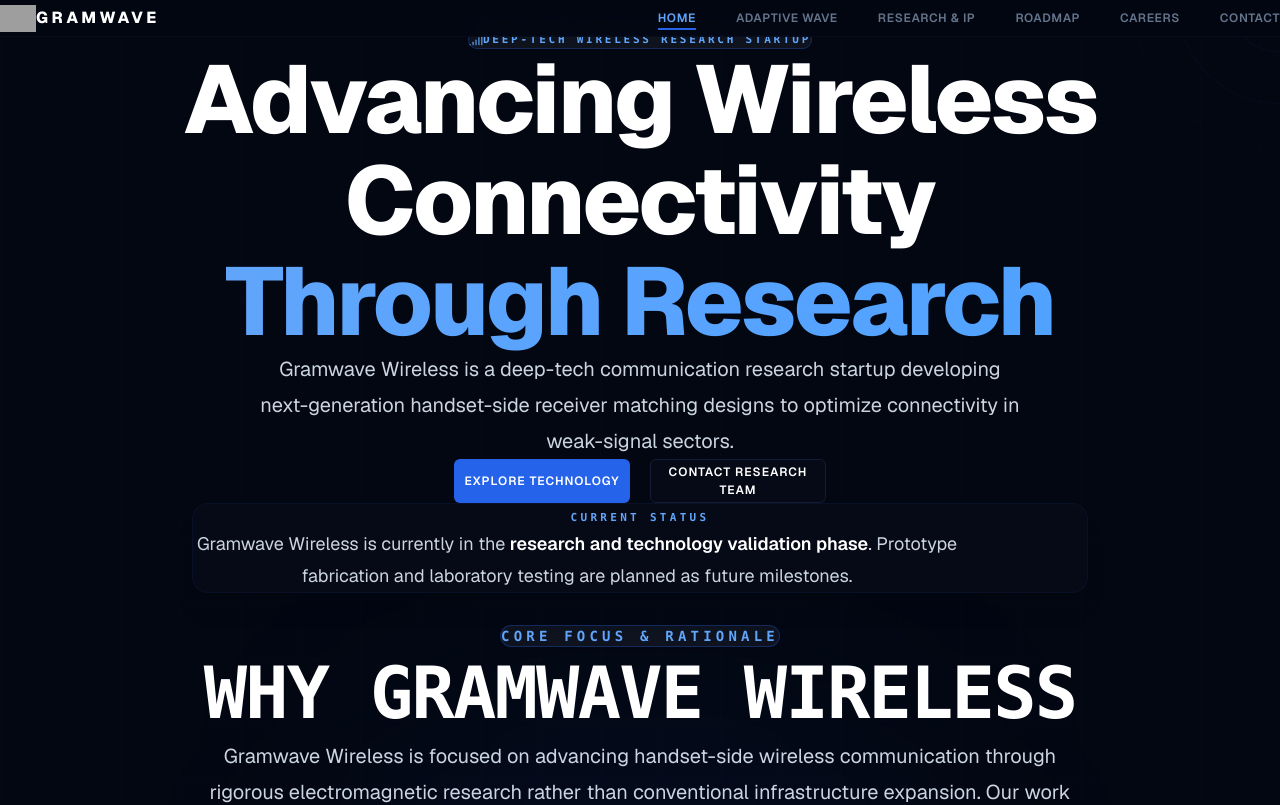
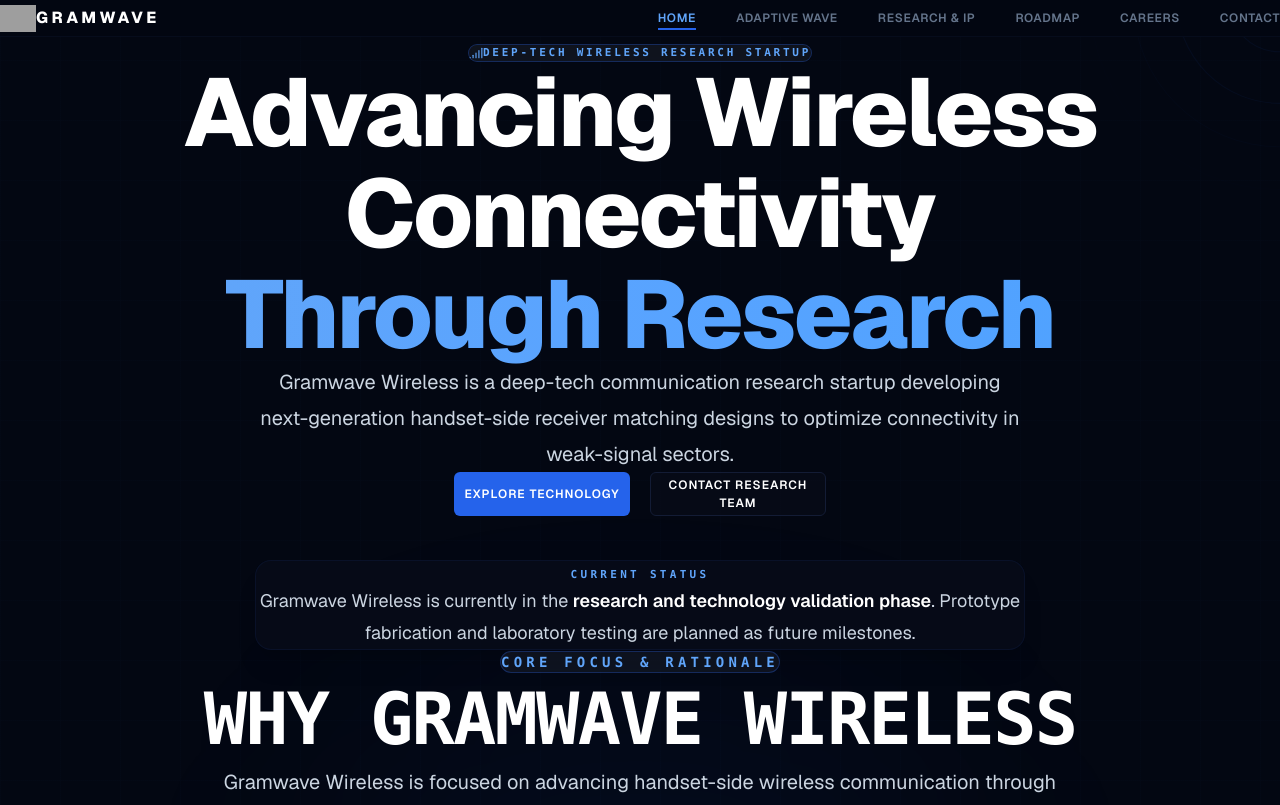
Before and after one commit to SaiGxdl/gram-wave-wireless-website, a Next.js app: page / in a window 1280 px wide. Shown: the top 805 px of the page. Built offline with nearby package versions, Linux system fonts and the light colour scheme; grey boxes are pictures that could not be loaded.

Commit message:
Separate Current Status section with explicit top and bottom margins

```diff
--- a/src/app/page.tsx
+++ b/src/app/page.tsx
@@ -35,7 +35,7 @@ export default function Home() {
       <RFWaveBackground />
 
       {/* Hero Section */}
-      <section className="max-content-width pt-10 sm:pt-14 md:pt-20 lg:pt-24 min-h-[78vh] flex flex-col items-center justify-center text-center relative z-10 w-full pb-20 md:pb-24">
+      <section className="max-content-width pt-10 sm:pt-14 md:pt-20 lg:pt-24 min-h-[70vh] flex flex-col items-center justify-center text-center relative z-10 w-full pb-8">
         <motion.div
           initial={{ opacity: 0, y: -8 }}
           animate={{ opacity: 1, y: 0 }}
@@ -74,7 +74,7 @@ export default function Home() {
           initial={{ opacity: 0, y: 15 }}
           animate={{ opacity: 1, y: 0 }}
           transition={{ duration: 0.55, delay: 0.24 }}
-          className="flex flex-col sm:flex-row gap-5 mb-14 md:mb-16"
+          className="flex flex-col sm:flex-row gap-5"
         >
           <Link href="/adaptive-wave" className="btn-primary">
             Explore Technology
@@ -84,8 +84,10 @@ export default function Home() {
             Contact Research Team
           </Link>
         </motion.div>
+      </section>
 
-        {/* Current Status Card */}
+      {/* Current Status */}
+      <section className="max-content-width relative z-10 flex justify-center mt-12 md:mt-16 mb-20 md:mb-24">
         <motion.div
           initial={{ opacity: 0, scale: 0.98 }}
           animate={{ opacity: 1, scale: 1 }}
```
